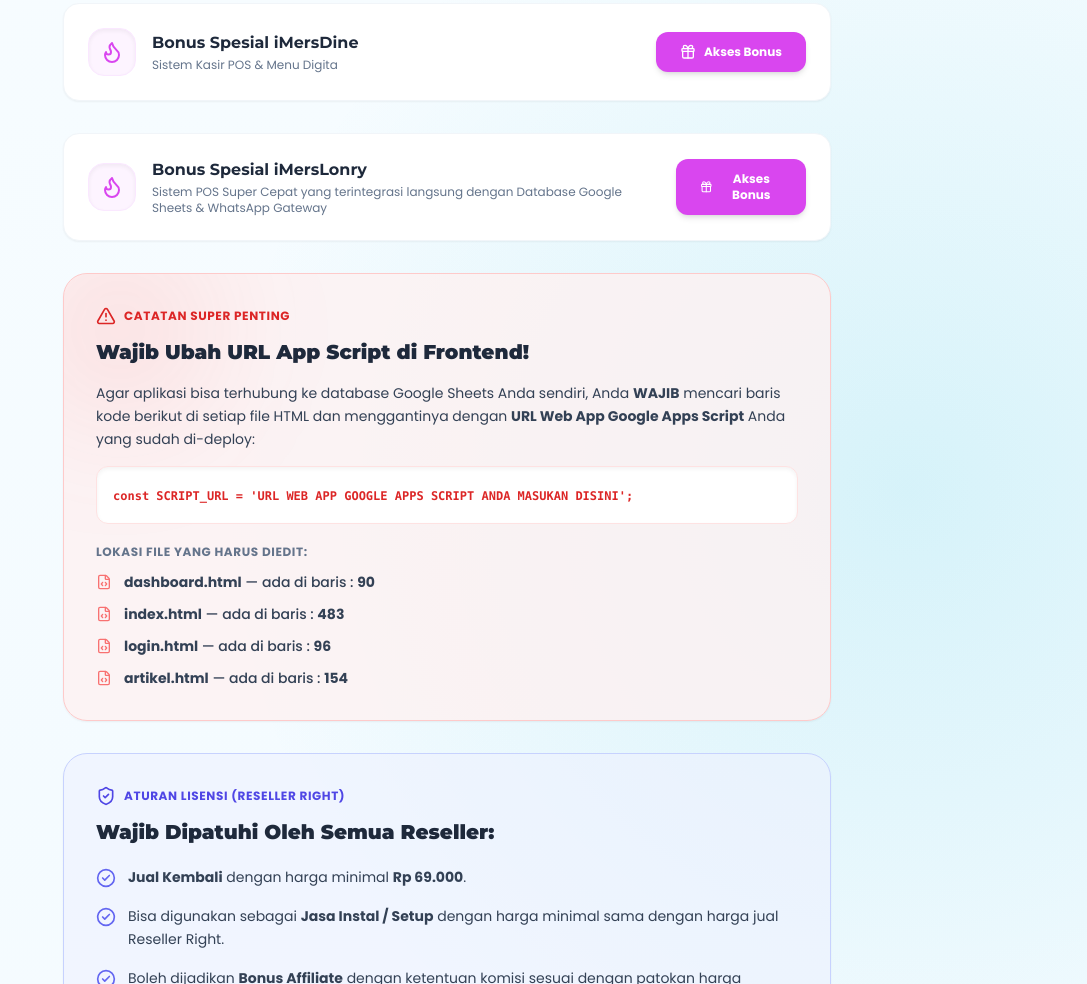
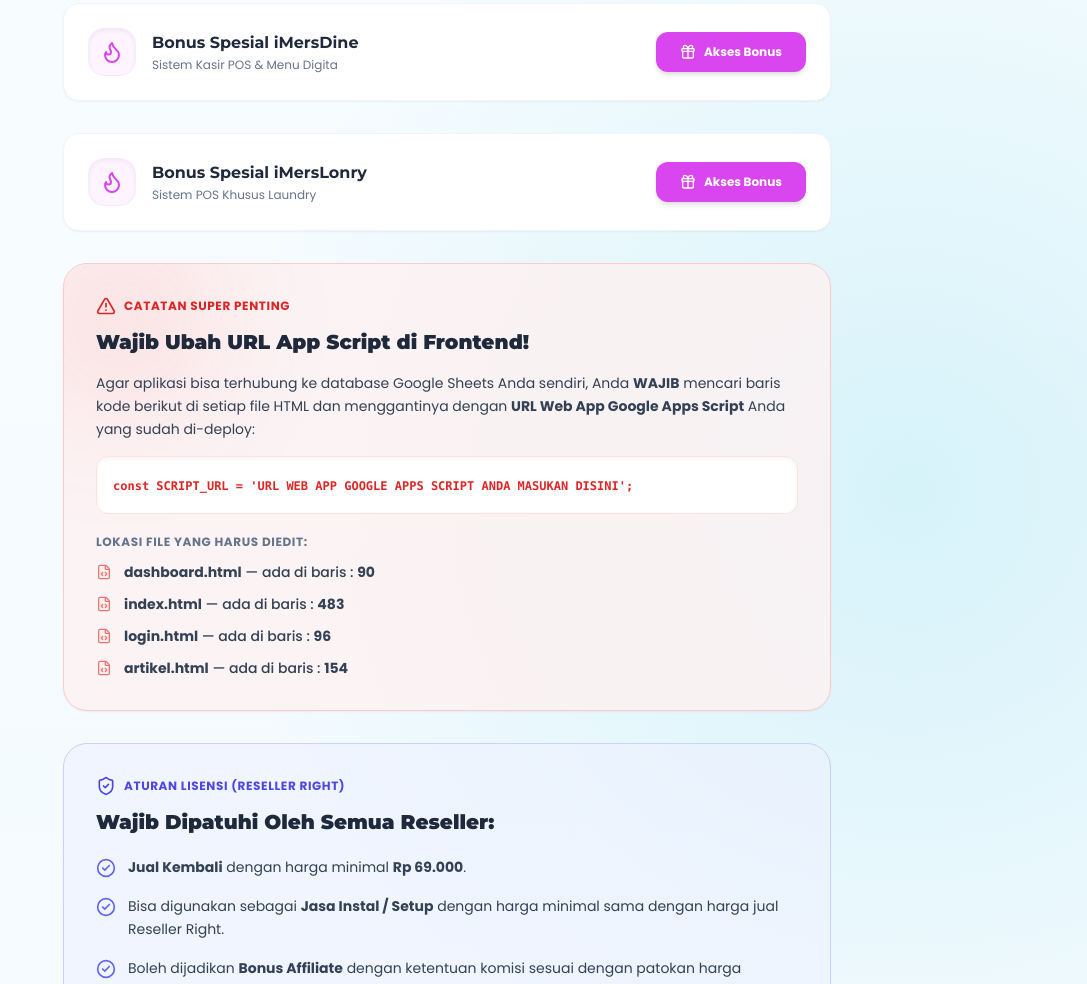
Before and after one commit to mibnukhanif/aksespage-imerswastore, a plain HTML site: page index.html in a window 1280 px wide. Shown: the part 1626-2610 px from the top of the page, without its empty margins (193-1280 px from the left). Drawn offline with nearby package versions, Linux system fonts and the light colour scheme.

```diff
--- a/index.html
+++ b/index.html
@@ -230,10 +230,10 @@
                       </div>
                       <div>
                           <h3 class="font-bold text-slate-800 text-base">Bonus Spesial iMersLonry</h3>
-                          <p class="text-[11px] sm:text-xs text-slate-500 mt-0.5">Sistem POS Super Cepat yang terintegrasi langsung dengan Database Google Sheets & WhatsApp Gateway</p>
+                          <p class="text-[11px] sm:text-xs text-slate-500 mt-0.5">Sistem POS Khusus Laundry</p>
                       </div>
                   </div>
-                  <a href="https://ai.imersnesia.com/theaccessim/filedoneimersdineakses.html" target="_blank" class="w-full sm:w-auto px-6 py-3 bg-fuchsia-500 text-white hover:bg-fuchsia-600 text-xs font-bold rounded-xl transition-all shadow-md text-center flex justify-center items-center gap-2">
+                  <a href="https://ai.imersnesia.com/theaccessim/thefileaccesimerslonryme.html" target="_blank" class="w-full sm:w-auto px-6 py-3 bg-fuchsia-500 text-white hover:bg-fuchsia-600 text-xs font-bold rounded-xl transition-all shadow-md text-center flex justify-center items-center gap-2">
                       <i data-lucide="gift" class="w-4 h-4"></i> Akses Bonus
                   </a>
               </div>
```
